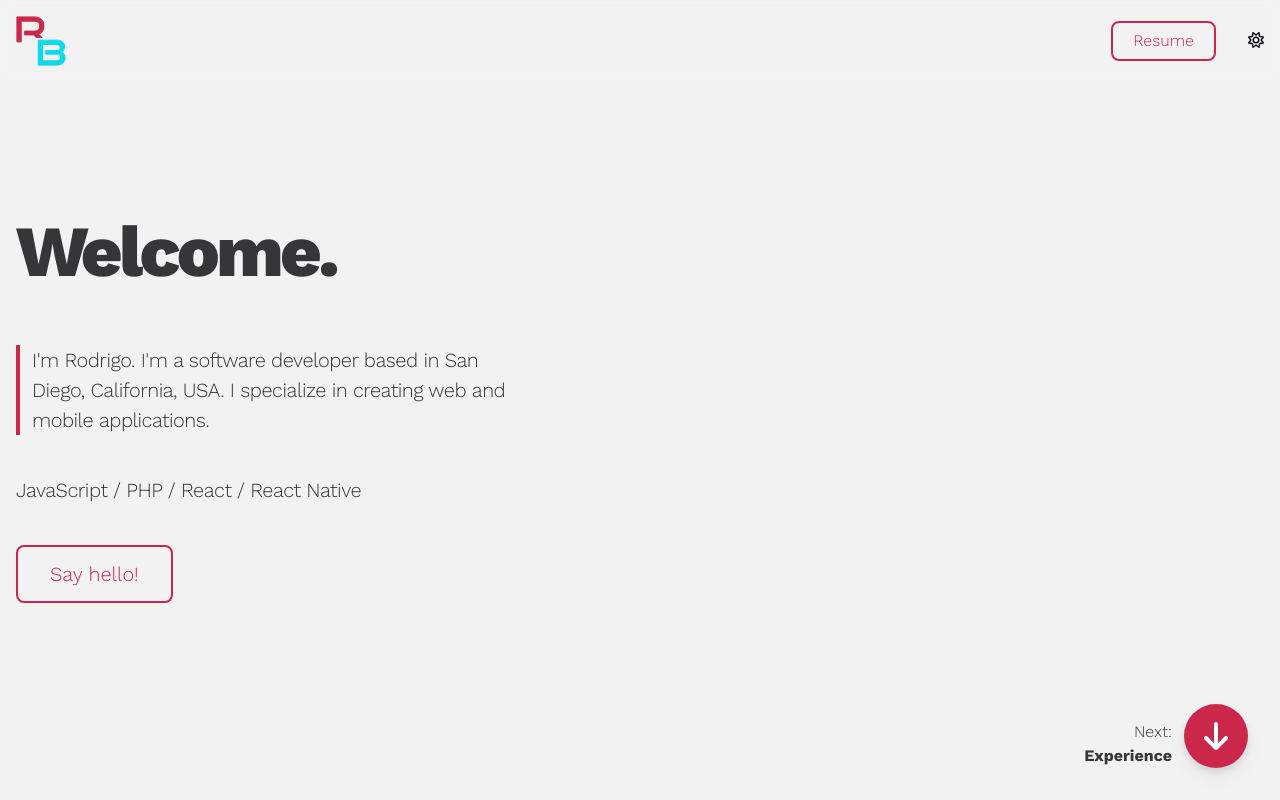
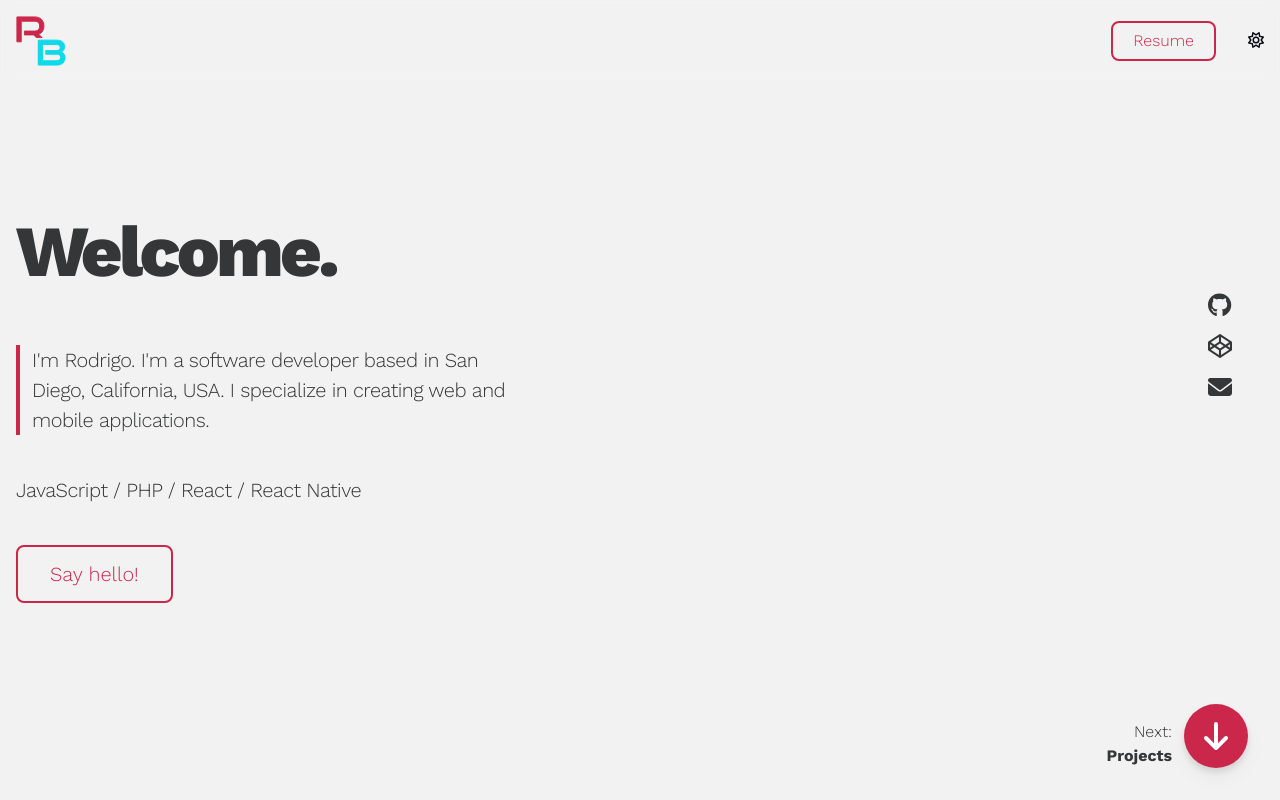
Before and after one commit to rbondoc96/rbondoc96.github.io, a React (Vite) app: page / in a window 1280 px wide. Shown: the top 800 px of the page. Built offline with nearby package versions, Linux system fonts and the light colour scheme.

Commit message:
update: SocialsBar and skeleton sections for Home

```diff
--- /dev/null
+++ b/src/components/SocialsBar/index.tsx
@@ -0,0 +1,24 @@
+import {FontAwesomeIcon} from '@fortawesome/react-fontawesome';
+import useSocials from '@/hooks/useSocials';
+
+const SocialsBar = () => {
+  const socials = useSocials();
+
+  return (
+    <div className="fixed bottom-1/2 right-12 hidden md:flex flex-col space-y-4 text-dark dark:text-light">
+      {socials.map((social) => (
+        <a
+          className="hover:text-primary transition-colors duration-300"
+          href={social.href}
+          key={social.key}
+          target="_blank"
+          rel="noreferrer"
+        >
+          <FontAwesomeIcon icon={social.icon} size="xl" />
+        </a>
+      ))}
+    </div>
+  );
+};
+
+export default SocialsBar;
--- /dev/null
+++ b/src/hooks/useSocials.ts
@@ -0,0 +1,35 @@
+import {useMemo} from 'react';
+import {IconProp} from '@fortawesome/fontawesome-svg-core';
+import {faCodepen, faGithub} from '@fortawesome/free-brands-svg-icons';
+import {faEnvelope} from '@fortawesome/free-solid-svg-icons';
+
+export interface Social {
+  href: string;
+  icon: IconProp;
+  key: string;
+}
+
+export default function useSocials() {
+  const socials = useMemo(
+    () => [
+      {
+        href: 'https://github.com/rbondoc96',
+        icon: faGithub,
+        key: 'social-github',
+      },
+      {
+        href: 'https://codepen.io/rbondoc96',
+        icon: faCodepen,
+        key: 'social-codepen',
+      },
+      {
+        href: 'mailto:rbondoc96@gmail.com',
+        icon: faEnvelope,
+        key: 'social-email',
+      },
+    ],
+    [],
+  );
+
+  return socials;
+}
--- /dev/null
+++ b/src/pages/Home/Contact.tsx
@@ -0,0 +1,15 @@
+import SectionHeader from '@/components/SectionHeader';
+
+interface ContactSectionProps {
+  id: string;
+}
+
+const Contact = ({id}: ContactSectionProps) => {
+  return (
+    <section id={id} className="min-h-screen">
+      <SectionHeader>Let&apos;s get in touch!</SectionHeader>
+    </section>
+  );
+};
+
+export default Contact;
--- /dev/null
+++ b/src/pages/Home/Projects.tsx
@@ -0,0 +1,15 @@
+import SectionHeader from '@/components/SectionHeader';
+
+interface ProjectsSectionProps {
+  id: string;
+}
+
+const Projects = ({id}: ProjectsSectionProps) => {
+  return (
+    <section id={id} className="h-screen">
+      <SectionHeader>Things I&apos;ve Built</SectionHeader>
+    </section>
+  );
+};
+
+export default Projects;
--- a/src/pages/Home/index.tsx
+++ b/src/pages/Home/index.tsx
@@ -1,10 +1,13 @@
 import SectionScroller, {Section} from '@/components/SectionScroller';
+import SocialsBar from '@/components/SocialsBar';
 import PageLayout from '@/layouts/PageLayout';
 import About from '@/pages/Home/About';
+import Contact from '@/pages/Home/Contact';
 import Experience from '@/pages/Home/Experience';
 import Hero from '@/pages/Home/Hero';
+import Projects from '@/pages/Home/Projects';
 
-const HomeSections: Section[] = [
+const homeSections: Section[] = [
   {
     id: 'home-hero',
     name: '',
@@ -17,24 +20,27 @@ const HomeSections: Section[] = [
     id: 'home-experience',
     name: 'Experience',
   },
-  // {
-  //   id: 'home-projects',
-  //   name: 'Projects',
-  // },
-  // {
-  //   id: 'home-contact',
-  //   name: 'Contact Me',
-  // },
+  {
+    id: 'home-projects',
+    name: 'Projects',
+  },
+  {
+    id: 'home-contact',
+    name: 'Contact Me',
+  },
 ];
 
 const Home = () => {
   return (
     <>
       <PageLayout id="home">
-        <Hero id="home-hero" />
-        <About id="home-about" />
-        <Experience id="home-experience" />
-        <SectionScroller sections={HomeSections} />
+        <Hero id={homeSections[0].id} />
+        <About id={homeSections[1].id} />
+        <Experience id={homeSections[2].id} />
+        <Projects id={homeSections[3].id} />
+        <Contact id={homeSections[4].id} />
+        <SocialsBar />
+        <SectionScroller sections={homeSections} />
       </PageLayout>
     </>
   );
```
